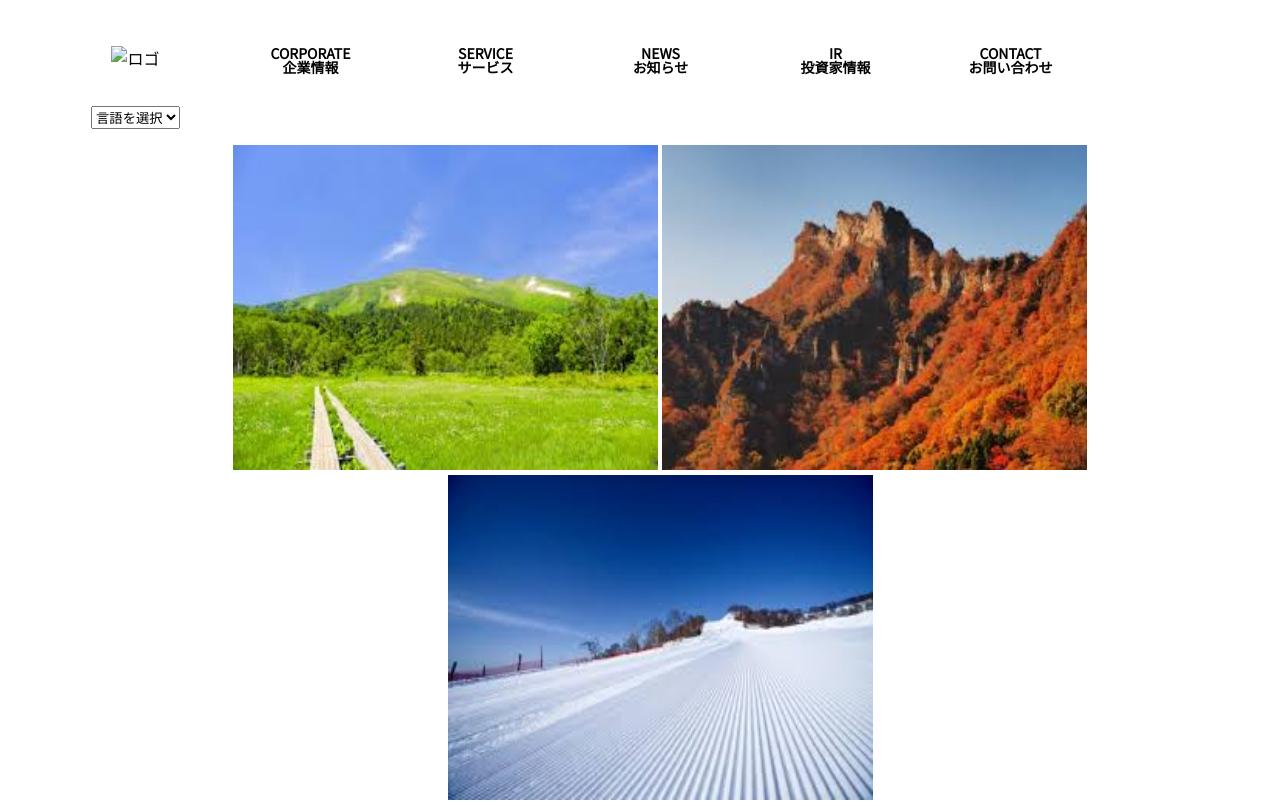
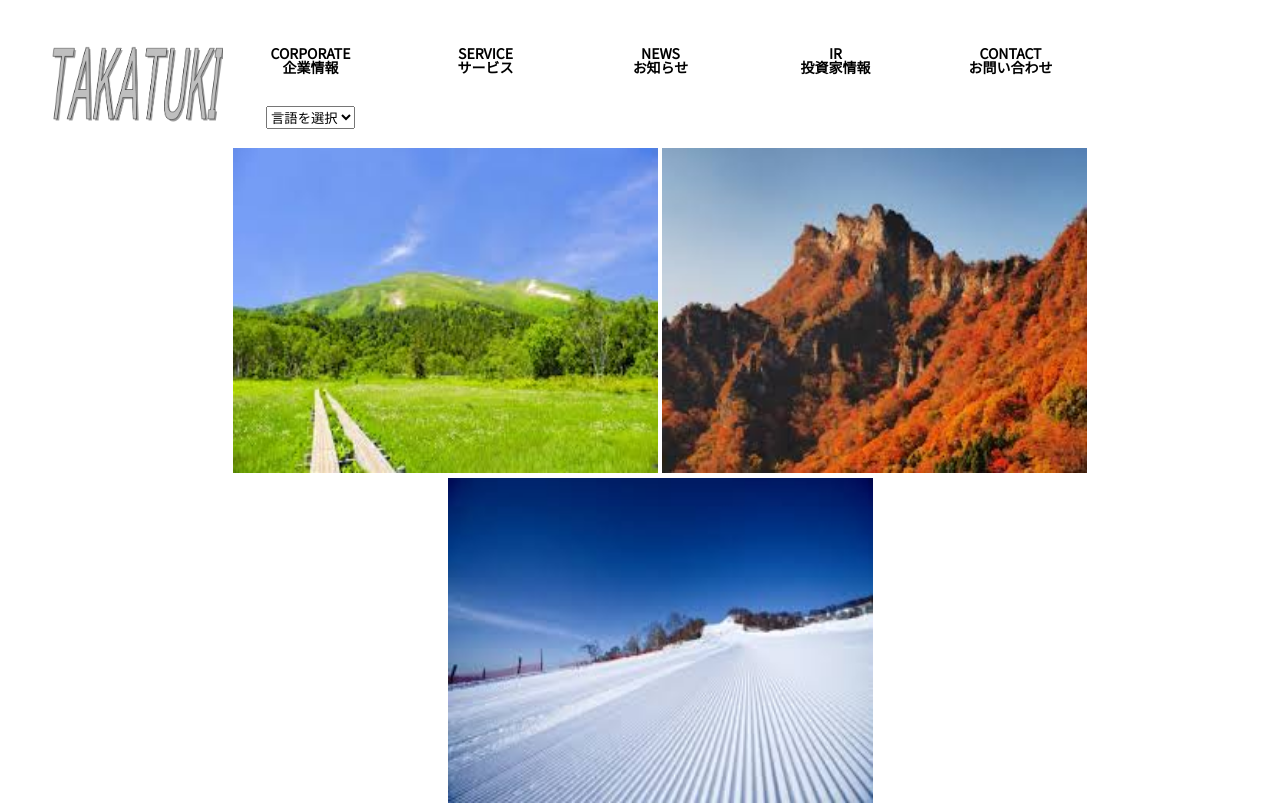
Before and after one commit to tihaya700/tihaya700.github.io, a plain HTML site: page index.html in a window 1280 px wide. Shown: the top 806 px of the page. Drawn offline with Linux system fonts and the light colour scheme; files whose address does not match are found by name.

Commit message:
Update index.html

```diff
--- a/index.html
+++ b/index.html
@@ -1,3 +1,5 @@
+<!--tihaya700.github.io/html練習/-->
+
 <!DOCTYPE html>
 <html lang="ja">
   <head>
@@ -17,7 +19,7 @@
   text-decoration:none;
 }</style>
 <ul id="nav">
-	<li><img src="rogo.jpg" alt="ロゴ" title="rogo" width = 170px height = 80px></li>
+	<li><img src="html練習/rogo.jpg" alt="ロゴ" title="rogo" width = 170px height = 80px></li>
   <li><a href="#"><font color="black">CORPORATE</font><br><font color="black">企業情報</font></a>
     <ul class="submenu">
       <li><a href="#">会社概要</a></li>
```
